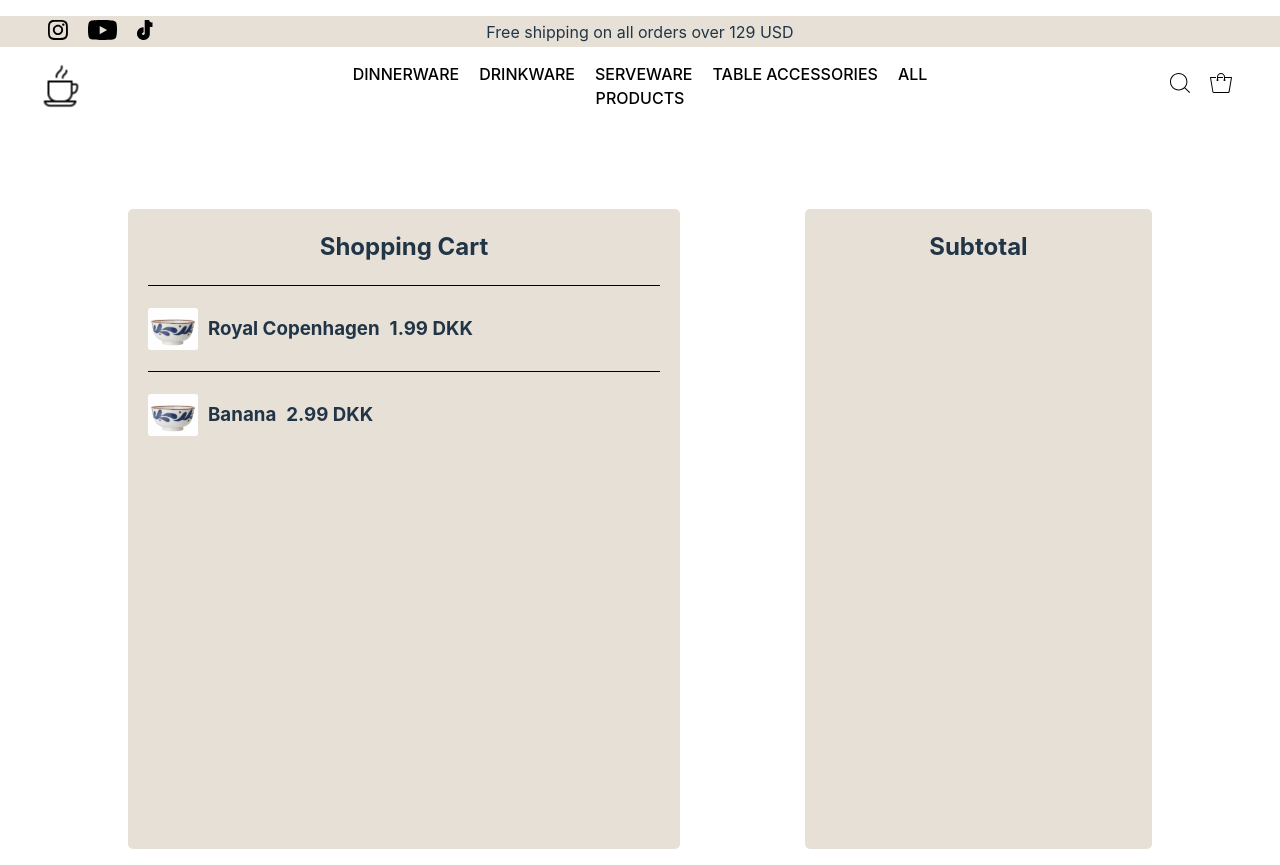
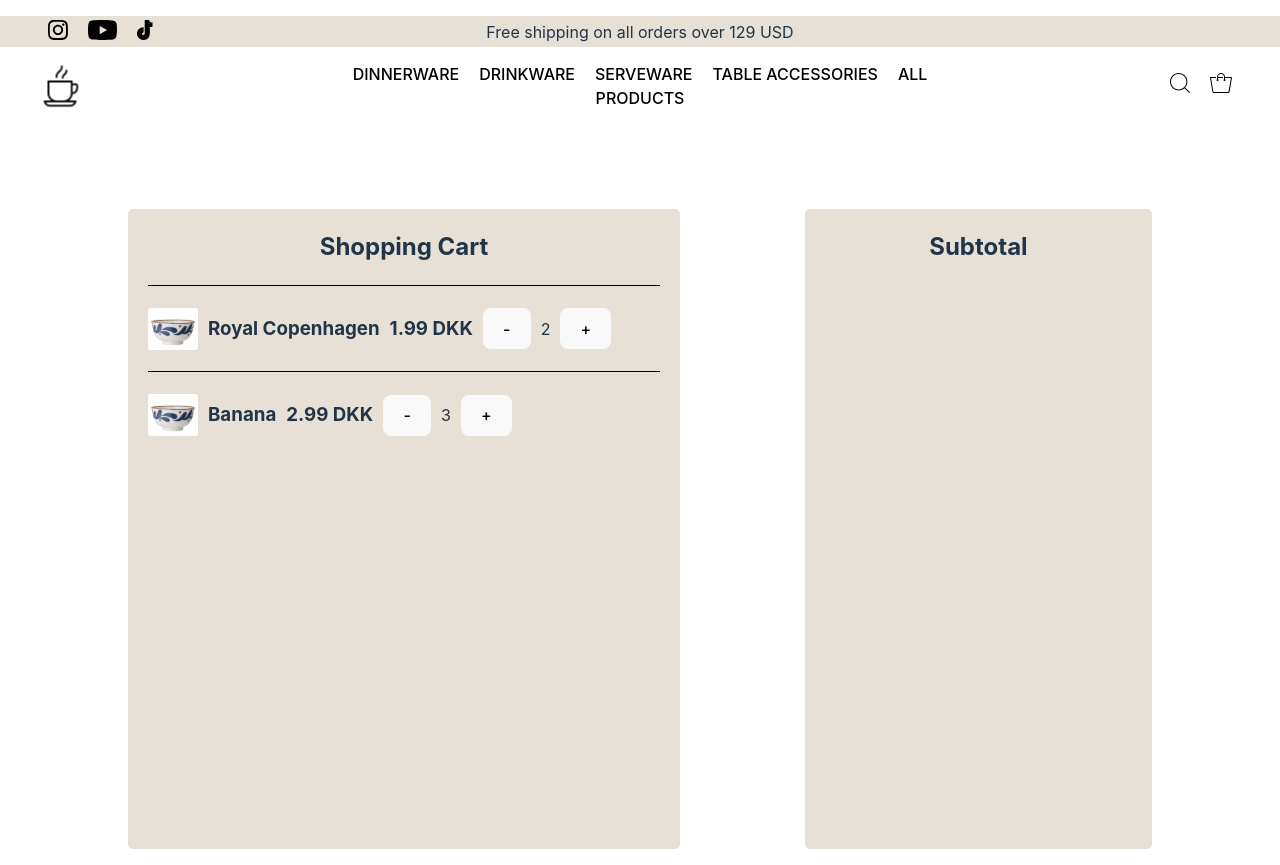
Before and after one commit to Johansogaard/frontend, a React (Vite) app: page / in a window 1280 px wide. Built offline with nearby package versions, Linux system fonts and the light colour scheme.

Commit message:
Create shop buttons for increased Quanity and UI/Handling.

```diff
--- a/src/shopping-cart/shoppingCart.css
+++ b/src/shopping-cart/shoppingCart.css
@@ -48,7 +48,7 @@
     width: 50px; /* Adjust based on your needs */
     height: auto; /* Maintain aspect ratio */
 }
-.no-list-style {
+.unsortList {
     list-style-type: none;
     padding: 0;
     margin: 0;
--- a/src/shopping-cart/shoppingCart.tsx
+++ b/src/shopping-cart/shoppingCart.tsx
@@ -1,4 +1,4 @@
-import React, { useState} from 'react';
+import React, { useState } from 'react';
 import './shoppingCart.css';
 import itemPlaceholder from '../assets/placeholderItem.svg';
 
@@ -8,51 +8,80 @@ interface Item {
     currency: string;
     quantity: number;
     price: number;
+    clicks: number; // Click Counter
 }
-  // Sample items just for demonstration
+
+// Sample items
 const initialItems: Item[] = [
-    { id: 1, name: "Royal Copenhagen",currency: "DKK", quantity: 2, price: 1.99 },
-    { id: 2, name: "Banana", currency: "DKK",quantity: 3, price: 2.99 },
-    // Add more items as needed
+    { id: 1, name: "Royal Copenhagen", currency: "DKK", quantity: 2, price: 1.99, clicks: 0 },
+    { id: 2, name: "Banana", currency: "DKK", quantity: 3, price: 2.99, clicks: 0 },
+
 ];
-
 
 export function ShoppingCart() {
     const [items, setItems] = useState<Item[]>(initialItems);
 
+
+    const handleShopQuantityComponent = (itemId: number, change: number) => {
+        setItems(previousItems => previousItems.map(item => (
+            item.id == itemId ? {...item, quantity: Math.max(0, item.quantity + change)} : item
+        )));
+
+
         return (
             <div className="shopping-cart-container">
-
                 <div className="shopping-cart">
                     <h2>Shopping Cart</h2>
-            <ul id="cart-items" className="no-list-style">
+                    <ul id="cart-items" className="unsortList">
                         {items.map((item) => (
                             <li key={item.id}>
-                {shoppingCartItem(item)}
+                                {shoppingCartItem(item, handleShopQuantityComponent)}
                             </li>
                         ))}
                     </ul>
-
                 </div>
-            <div className="subtotal">
+                <div className="total">
                     <h2>Subtotal</h2>
-
-
                 </div>
             </div>
         );
     }
-function subtotalItems(items: Item) {
 
+    return (
+        <div className="shopping-cart-container">
+            <div className="shopping-cart">
+                <h2>Shopping Cart</h2>
+               <ul id="cart-items" className="unsortList">
+                    {items.map((item) => (
+                        <li key={item.id}>
+                            {shoppingCartItem(item, handleShopQuantityComponent)}
+                        </li>
+                        //Li and ul is used because its an unsorted itemList my fellas.
+                    ))}
+                </ul>
+            </div>
+            <div className="subtotal">
+                <h2>Subtotal</h2>
+            </div>
+        </div>
+    );
 }
-function shoppingCartItem(item: Item){
-    return(
+
+
+function shoppingCartItem(item: Item, handleShopQuantityComponent: (itemId: number, change: number) => void) {
+    return (
         <section>
-             <div className = "divider"></div>
-        <div className = "item-container">
+
+            <div className="divider"></div>
+            <div className="item-container">
                 <img src={itemPlaceholder} alt="item placeholder" className="item-image" />
                 <h3>{item.name}</h3>
                 <h3>{item.price} {item.currency}</h3>
+                <div className="quantity-Checker">
+                    <button onClick={() => handleShopQuantityComponent(item.id, -1)} style={{ marginRight: '5px' }}>-</button>
+                    <span style={{ margin: '0 5px' }}>{item.quantity}</span>
+                    <button onClick={() => handleShopQuantityComponent(item.id, 1)} style={{ marginLeft: '5px' }}>+</button>
+                </div>
             </div>
         </section>
     );
```
Lines whose indentation alone changed are shown as unchanged.
